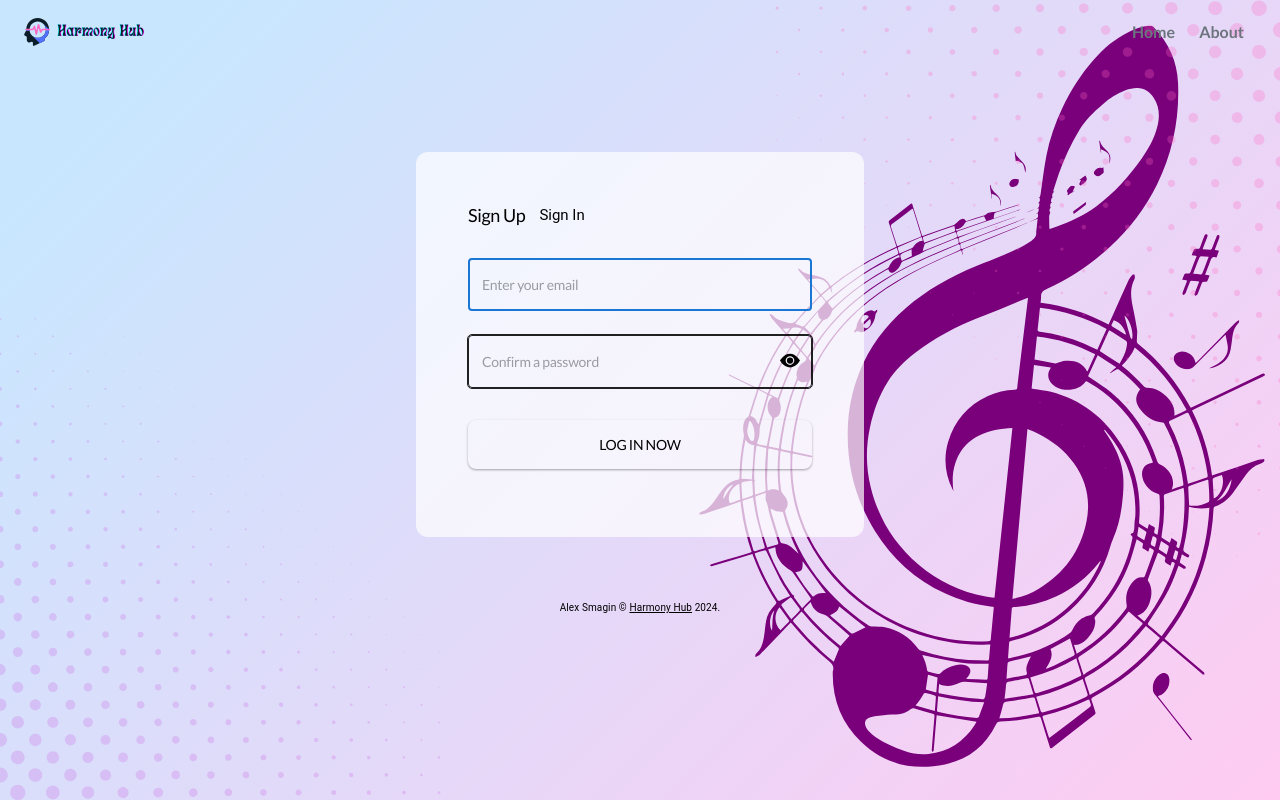
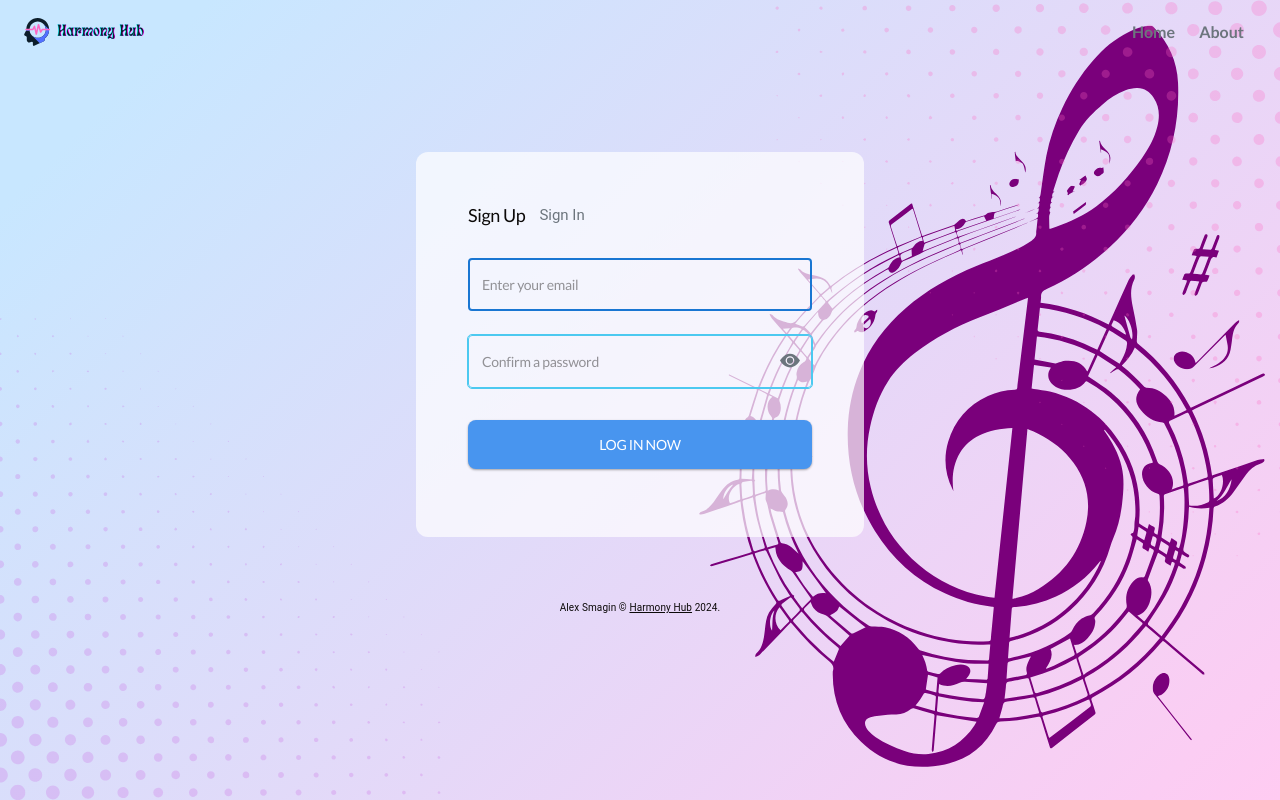
Before and after one commit to Dman0808/harmony-hub, a React (Vite) app: page /signin in a window 1280 px wide. Built offline with nearby package versions, Linux system fonts and the light colour scheme.

Commit message:
feat: add styles for sign in page

```diff
--- a/src/pages/SignIn/SignIn.jsx
+++ b/src/pages/SignIn/SignIn.jsx
@@ -123,9 +123,7 @@ export default function SignIn() {
           <FormWrapper>
             <BoxStyled>
               <SignInSignUpBoxStyled>
-                <RegistrationLink to="/harmony-hub/signup">
-                  Sign Up
-                </RegistrationLink>
+                <RegistrationLink to="/signup">Sign Up</RegistrationLink>
                 <TypoTitleStyled variant="h5">Sign In</TypoTitleStyled>
               </SignInSignUpBoxStyled>
               <Box
--- a/src/pages/SignIn/SignIn.styled.jsx
+++ b/src/pages/SignIn/SignIn.styled.jsx
@@ -7,7 +7,6 @@ import Typography from "@mui/material/Typography";
 import TextField from "@mui/material/TextField";
 import { primaryFont } from "../../components/fonts";
 import { Link as StyledLink } from "react-router-dom";
-import signInBg from "@/assets/sign-in.svg";
 
 export const ContainerStyled = styled(Container)`
   display: flex;
@@ -27,8 +26,6 @@ export const FormWrapper = styled.div`
   padding: 1.2rem;
   border-radius: 1.2rem;
   background-color: rgba(255, 255, 255, 0.7);
-  /* background: url(${signInBg}) no-repeat left bottom rgba(255, 255, 255, 0.7); */
-  /* background-size: contain; */
 `;
 
 export const SignInSignUpBoxStyled = styled(Box)`
@@ -43,7 +40,6 @@ export const BoxStyled = styled(Box)`
   flex-direction: column;
   width: 100%;
   border-radius: 8px;
-  background: ${(p) => p.theme.colors.mainBgColor};
   max-width: 300px;
   padding: 2.4rem;
 
@@ -66,6 +62,18 @@ export const ButtonEl = styled(Button)`
   height: 4.9rem;
 `;
 
+export const BtnLogInSpan = styled.span`
+  color: ${(p) => p.theme.colors.whiteColor};
+  font-family: ${primaryFont};
+  font-size: 1.4rem;
+  text-align: center;
+  font-style: normal;
+  font-weight: 500;
+  line-height: normal;
+  letter-spacing: -0.28px;
+  transition: all var(--primary-transition);
+`;
+
 export const ButtonStyled = styled.div`
   width: 100%;
   max-width: 260px;
@@ -80,7 +88,7 @@ export const ButtonStyled = styled.div`
 
   margin-top: 2.4rem;
   margin-bottom: 1.6rem;
-  background-color: ${(p) => p.theme.colors.accentColor};
+  background-color: ${(p) => p.theme.colors.buttonBgColor};
   font-size: 2.4rem;
 
   cursor: pointer;
@@ -91,19 +99,11 @@ export const ButtonStyled = styled.div`
   transition: all var(--primary-transition);
 
   &:hover {
-    background-color: ${(p) => p.theme.colors.signUpBgHoverBtn};
+    background-color: ${(p) => p.theme.colors.buttonHoverBgColor};
+    ${BtnLogInSpan} {
+      color: ${(p) => p.theme.colors.mainTextColor};
+    }
   }
-`;
-
-export const BtnLogInSpan = styled.span`
-  color: ${(p) => p.theme.colors.white};
-  font-family: ${primaryFont};
-  font-size: 1.4rem;
-  text-align: center;
-  font-style: normal;
-  font-weight: 500;
-  line-height: normal;
-  letter-spacing: -0.28px;
 `;
 
 export const LinkStyled = styled(Link)`
@@ -111,7 +111,7 @@ export const LinkStyled = styled(Link)`
 `;
 
 export const RegistrationLink = styled(StyledLink)`
-  color: ${(p) => p.theme.colors.mainHeaderTextColorLowOp};
+  color: ${(p) => p.theme.colors.mainTextColor};
   font-family: ${primaryFont};
   font-size: 18px;
   font-style: normal;
@@ -122,30 +122,23 @@ export const RegistrationLink = styled(StyledLink)`
   transition: all var(--primary-transition);
 
   &:hover {
-    color: ${(p) => p.theme.colors.mainHeaderTextColor};
+    color: ${(p) => p.theme.colors.violetColor};
     cursor: pointer;
   }
 `;
 
 export const TypoStyled = styled(Typography)`
-  color: ${(p) => p.theme.colors.blackColor};
+  color: ${(p) => p.theme.colors.mainTextColor};
 `;
 
 export const TypoTitleStyled = styled(Typography)`
-  color: ${(p) => p.theme.colors.mainHeaderTextColor};
+  color: ${(p) => p.theme.colors.headerTextColor};
   font-family: ${primaryFont};
   font-size: 18px;
   font-style: normal;
   font-weight: 500;
   line-height: normal;
   letter-spacing: -0.36px;
-
-  transition: all var(--primary-transition);
-
-  &:hover {
-    color: ${(p) => p.theme.colors.mainHeaderTextColor};
-    cursor: pointer;
-  }
 `;
 
 export const TextFieldStyled = styled(TextField)`
@@ -162,7 +155,7 @@ export const TextFieldStyled = styled(TextField)`
 
   input {
     border-radius: 0.4rem;
-    color: ${(p) => p.theme.colors.mainHeaderTextColor};
+    color: ${(p) => p.theme.colors.mainTextColor};
     font-family: ${primaryFont};
     font-size: 14px;
     font-style: normal;
@@ -173,8 +166,7 @@ export const TextFieldStyled = styled(TextField)`
     transition: all var(--primary-transition);
 
     outline: 1px solid
-      ${(p) =>
-        p.error ? p.theme.colors.errorColor : p.theme.colors.inputColor};
+      ${(p) => (p.error ? p.theme.colors.redColor : p.theme.colors.blueColor)};
     box-shadow: 0px 4px 16px 0px rgba(22, 22, 22, 0.08);
 
     &:focus-within {
@@ -182,7 +174,7 @@ export const TextFieldStyled = styled(TextField)`
     }
 
     &::placeholder {
-      color: ${(p) => p.theme.colors.mainHeaderTextColor};
+      color: ${(p) => p.theme.colors.mainTextColor};
       font-family: ${primaryFont};
       font-style: normal;
       font-weight: 400;
@@ -194,8 +186,7 @@ export const TextFieldStyled = styled(TextField)`
 
   fieldset {
     border: 1px solid
-      ${(p) =>
-        p.error ? p.theme.colors.errorColor : p.theme.colors.inputColor};
+      ${(p) => (p.error ? p.theme.colors.redColor : p.theme.colors.blueColor)};
   }
 
   &:hover fieldset {
@@ -204,8 +195,7 @@ export const TextFieldStyled = styled(TextField)`
 
   &:focus-within fieldset {
     border: 1px solid
-      ${(p) =>
-        p.error ? p.theme.colors.errorColor : p.theme.colors.inputColor};
+      ${(p) => (p.error ? p.theme.colors.redColor : p.theme.colors.blueColor)};
   }
 `;
 
@@ -230,7 +220,7 @@ export const EyeIconWrapper = styled.span`
 
   transform: translateY(-35%);
   font-size: 2rem;
-  color: ${(p) => p.theme.colors.mainHeaderTextColorLowOp};
+  color: ${(p) => p.theme.colors.headerTextColor};
 
   &:hover {
     cursor: pointer;
@@ -241,7 +231,7 @@ export const SignInErrorMessage = styled.p`
   position: absolute;
   top: -0.4rem;
   right: 0;
-  color: ${(p) => p.theme.colors.errorColor};
+  color: ${(p) => p.theme.colors.redColor};
   font-size: 1rem;
 
   @media (min-width: 768px) {
--- a/src/theme/theme.js
+++ b/src/theme/theme.js
@@ -3,6 +3,7 @@ export const theme = {
     mainBgColorFirst: "#c8e7ff",
     mainBgColorSecond: "#ffcbf2",
     mainTextColor: "#0c0a09",
+    accentColor: "#4895ef",
     headerTextColor: "#6c757d",
     activeLinkColor: "#000",
     whiteColor: "#fff",
```
Also changed, not shown: src/assets/sign-in.svg (deleted).
